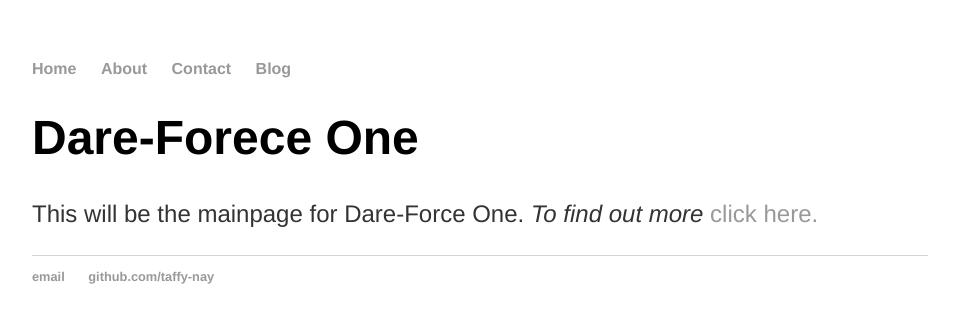
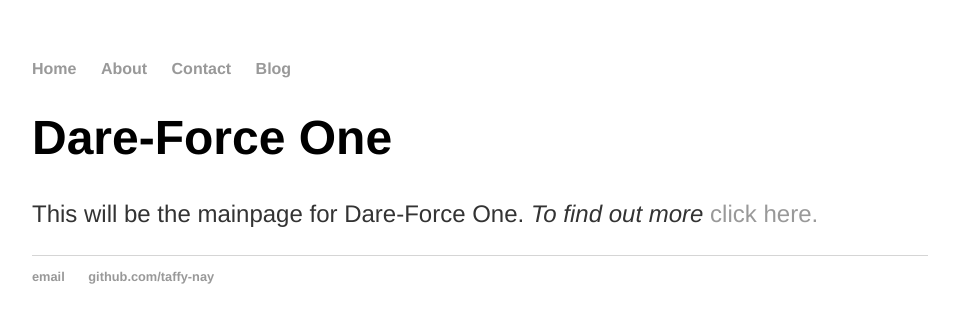
Before and after one commit to taffy-nay/dareforceone, a Jekyll site: the page built from index.html, in a window 1280 px wide. Shown: the top 323 px of the page, without its empty margins (160-1119 px from the left). Built offline with Jekyll 4.4.1, drawn with Linux system fonts in a browser that asks for light colours.

Commit message:
Update index.html

```diff
--- a/index.html
+++ b/index.html
@@ -3,6 +3,6 @@ layout: default
 title: Intro
 ---
 <div class=""blurb"">
-	<h1>Dare-Forece One</h1>
+	<h1>Dare-Force One</h1>
 	<p>This will be the mainpage for Dare-Force One. <em>To find out more</em> <a href="/about">click here.</a></p>
 </div><!-- /.blurb -->
```
